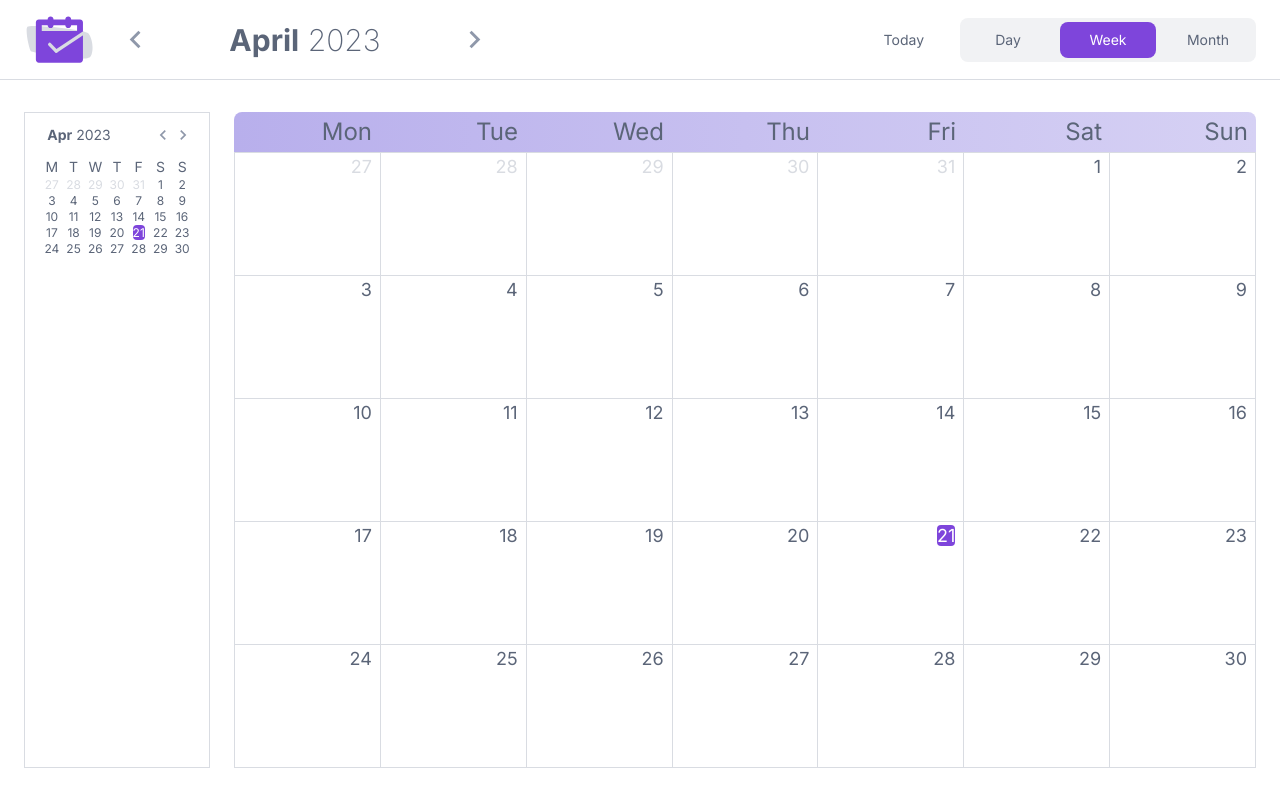
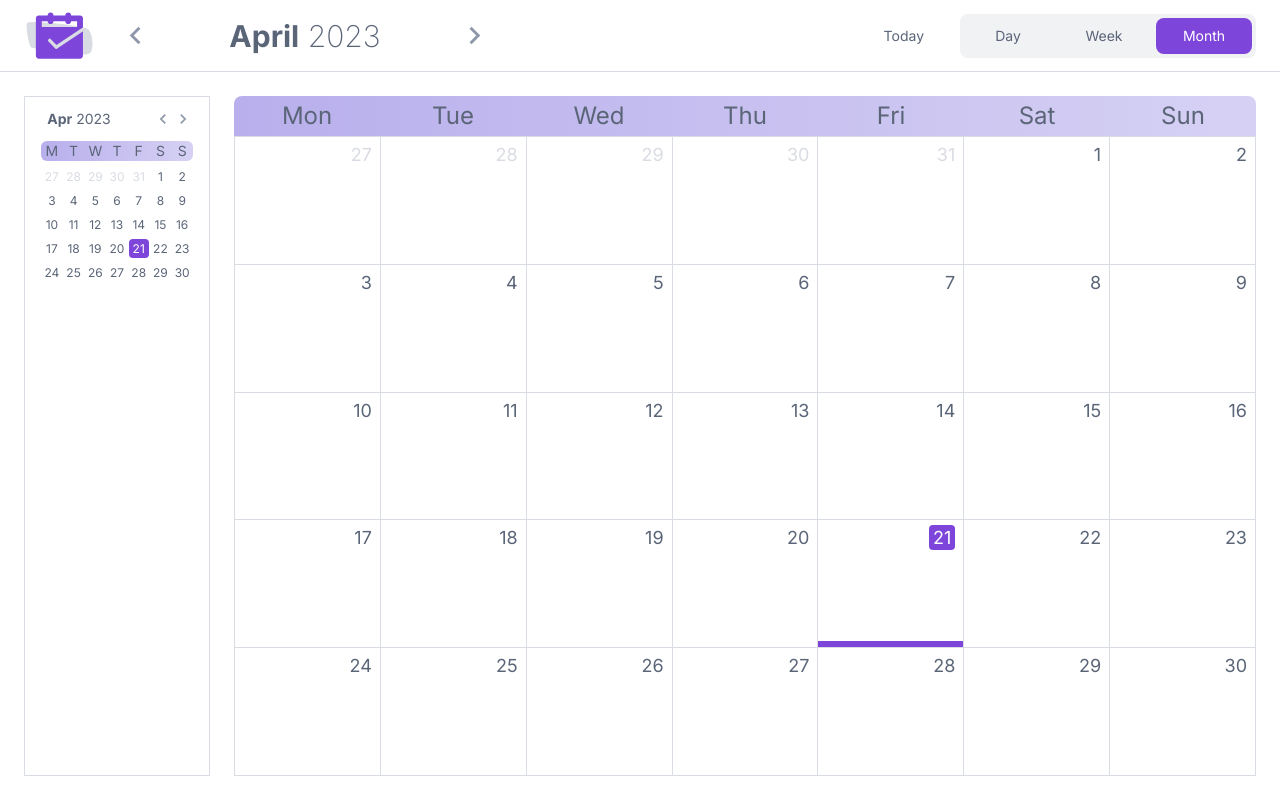
Before and after one commit to holpet/calendar-challenge, a React (Vite) app: page / in a window 1280 px wide. Built offline with nearby package versions, Linux system fonts and the light colour scheme.

Commit message:
month design update

```diff
--- a/src/App.tsx
+++ b/src/App.tsx
@@ -3,23 +3,23 @@ import Header from "./components/header/Header";
 import SidePanel from "./components/side_panel/SidePanel";
 
 /* Design notes: */
-// "5rem" is the height of the header, so the full screen height is calculated without it
+// "4.5rem" is the height of the header, so the full screen height is calculated without it
 // CONTROL class to be deleted for production - serves only as guides
 
 function App() {
   return (
     <div className="text-dark-gray flex flex-col h-screen">
       <Header />
-      <div className="flex h-[calc(100vh-5rem)] z-0">
+      <div className="flex h-[calc(100vh-4.5rem)] z-0">
         <aside className="flex w-[1fr] bg-pink-500">
-          <div className="w-full flex mx-auto pl-6 py-8 p-r-0">
+          <div className="w-full flex mx-auto pl-6 py-6 p-r-0">
             <div className="w-full flex items-start justify-center text-gray-900 text-xl CONTROL">
               <SidePanel />
             </div>
           </div>
         </aside>
         <main className="flex flex-col w-full bg-white overflow-y-auto">
-          <div className="flex w-full min-h-[calc(100vh-5rem)] mx-auto px-6 py-8">
+          <div className="flex w-full min-h-[calc(100vh-4.5rem)] mx-auto px-6 py-6">
             <div className="w-full min-h-full items-center justify-center text-gray-900 text-xl">
               <MonthCalendar />
             </div>
--- a/src/components/calendar/month_calender/MonthCalendar.tsx
+++ b/src/components/calendar/month_calender/MonthCalendar.tsx
@@ -34,7 +34,7 @@ const MonthCalendar = ({
         <div
           key={i}
           className={` ${
-            fullScreen ? "text-right text-2xl px-2" : "text-sm text-center"
+            fullScreen ? "text-center text-2xl px-2" : "text-sm text-center"
           }`}
         >
           <span>
@@ -58,8 +58,15 @@ const MonthCalendar = ({
         days_7.push(
           <div
             key={i}
-            className={`${
-              fullScreen ? "px-2 border-t border-l border-light-gray" : ""
+            onClick={() => {
+              setCurrentMonthData(now);
+            }}
+            className={`hover:cursor-pointer ${
+              fullScreen
+                ? "px-2 py-1 border-t border-l border-light-gray"
+                : "my-1"
+            } ${
+              fullScreen && d.isCurrentDay && "shadow-highlight shadow-purple"
             }`}
           >
             <span
@@ -87,8 +94,8 @@ const MonthCalendar = ({
       <div
         className={`text-lg grid grid-cols-7 grid-flow-row ${
           fullScreen
-            ? "h-10 items-center text-right bg-gradient-to-r from-light-purple to-lightest-purple rounded-t-lg"
-            : "text-center"
+            ? "h-10 items-center bg-gradient-to-r from-light-purple to-lightest-purple rounded-t-lg"
+            : "my-1 bg-gradient-to-r from-light-purple to-lightest-purple rounded-md"
         }`}
       >
         {renderNameOfDays()}
--- a/src/components/calendar/month_calender/MonthCalendarHeader.tsx
+++ b/src/components/calendar/month_calender/MonthCalendarHeader.tsx
@@ -1,4 +1,4 @@
-import dayjs, { Dayjs } from "dayjs";
+import { Dayjs } from "dayjs";
 import { default as CL } from "@mui/icons-material/ChevronLeft";
 import { default as CR } from "@mui/icons-material/ChevronRight";
 
--- a/src/components/header/Header.tsx
+++ b/src/components/header/Header.tsx
@@ -10,7 +10,7 @@ const Header = () => {
   );
 
   return (
-    <header className="px-6 py-2 flex items-center justify-between border-b border-light-gray sticky top-0 w-full h-20 z-2">
+    <header className="px-6 flex items-center justify-between border-b border-light-gray sticky top-0 w-full h-18 z-2">
       <div className="flex justify-start items-center">
         <Logo />
         <MonthCalendarHeader
@@ -19,7 +19,10 @@ const Header = () => {
           setCurrentMonthData={setCurrentMainMonthData}
         />
       </div>
-      <DisplaySwapper />
+      <DisplaySwapper
+        currentMonthData={currentMainMonthData}
+        setCurrentMonthData={setCurrentMainMonthData}
+      />
     </header>
   );
 };
--- a/src/components/header/components/DisplaySwapper.tsx
+++ b/src/components/header/components/DisplaySwapper.tsx
@@ -1,20 +1,39 @@
-const DisplaySwapper = () => {
+import { Dayjs } from "dayjs";
+import { currentSideMonthAtom, now } from "../../../lib/atoms/globalAtoms";
+import { useAtom } from "jotai";
+
+interface IDisplaySwapperProps {
+  currentMonthData: Dayjs;
+  setCurrentMonthData: React.Dispatch<React.SetStateAction<Dayjs>>;
+}
+
+const DisplaySwapper = ({
+  currentMonthData,
+  setCurrentMonthData,
+}: IDisplaySwapperProps) => {
+  const [currentSideMonthData, setCurrentSideMonthData] = useAtom(
+    currentSideMonthAtom
+  );
+
   return (
     <div className="flex items-center justify-items-center text-sm text-center">
-      <button onClick={() => {}} className="py-2 px-4 mr-5">
+      <button
+        onClick={() => {
+          setCurrentMonthData(now);
+          setCurrentSideMonthData(now);
+        }}
+        className="py-2 px-4 mr-5 swapper-hover"
+      >
         Today
       </button>
       <div className="bg-lightest-gray rounded-lg">
-        <button onClick={() => {}} className="py-2 px-6 w-24">
+        <button onClick={() => {}} className="py-2 px-6 w-24 swapper-hover">
           Day
         </button>
-        <button
-          onClick={() => {}}
-          className="py-2 px-6 w-24 m-1 rounded-lg bg-purple text-white"
-        >
+        <button onClick={() => {}} className="py-2 px-6 w-24 swapper-hover">
           Week
         </button>
-        <button onClick={() => {}} className="py-2 px-6 w-24">
+        <button onClick={() => {}} className="py-2 px-6 w-24 swapper-active">
           Month
         </button>
       </div>
--- a/src/index.css
+++ b/src/index.css
@@ -13,7 +13,13 @@
     @apply text-light-gray;
   }
   .selected {
-    @apply bg-purple text-white rounded;
+    @apply bg-purple text-white rounded px-1 py-[2px];
+  }
+  .swapper-active {
+    @apply m-1 bg-purple text-white rounded-lg cursor-default;
+  }
+  .swapper-hover {
+    @apply hover:text-purple hover:font-bold transition-all;
   }
 }
 
--- a/tailwind.config.js
+++ b/tailwind.config.js
@@ -60,9 +60,15 @@ export default {
         "icon-big": "70px",
         "icon-small": "50px",
       },
+      height: {
+        "18": "4.5rem",
+      },
       gridTemplateColumns: {
         // Simple 7 column grid
         "7": "repeat(7, minmax(0, 1fr))",
+      },
+      boxShadow: {
+        highlight: "inset 0px -6px 0px 0px rgb(0 0 0 / 0.1)",
       },
     },
   },
```
